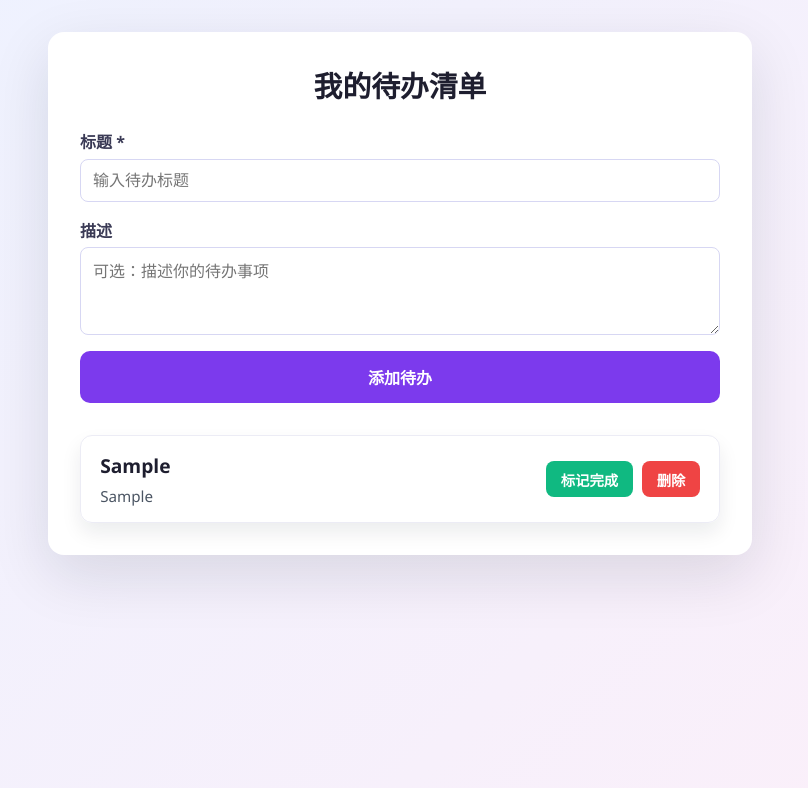
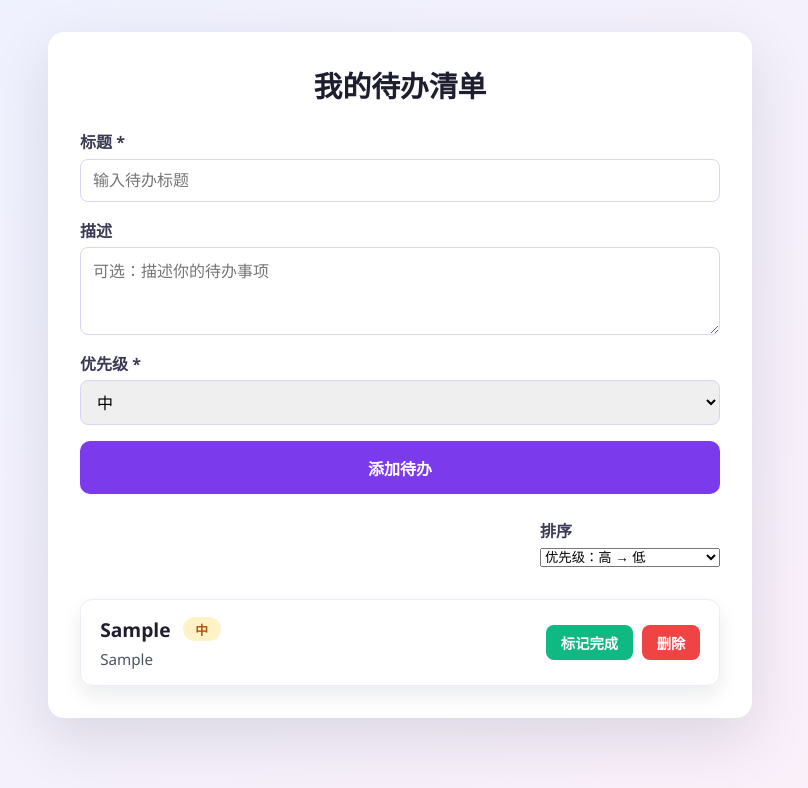
Before and after one commit to kiwi100/todo-list, a React (Create React App) app: page / in a window 1280 px wide. Both pictures are taken after typing "Sample", "Sample" into the empty fields and a click on the button "添加待办". Shown: the top 788 px of the page, without its empty margins (240-1048 px from the left). Built offline with nearby package versions, Linux system fonts and the light colour scheme.

Commit message:
feat: 添加优先级

```diff
--- a/src/App.css
+++ b/src/App.css
@@ -40,7 +40,8 @@
 }
 
 .todo-form input,
-.todo-form textarea {
+.todo-form textarea,
+.todo-form select {
   border: 1px solid #d7d7f3;
   border-radius: 8px;
   padding: 0.6rem 0.75rem;
@@ -51,7 +52,8 @@
 }
 
 .todo-form input:focus,
-.todo-form textarea:focus {
+.todo-form textarea:focus,
+.todo-form select:focus {
   outline: none;
   border-color: #7c3aed;
   box-shadow: 0 0 0 3px rgba(124, 58, 237, 0.15);
@@ -72,6 +74,25 @@
 .todo-form button:hover {
   transform: translateY(-1px);
   box-shadow: 0 12px 24px rgba(124, 58, 237, 0.25);
+}
+
+.sort-toolbar {
+  margin-top: 1.5rem;
+  display: flex;
+  justify-content: flex-end;
+}
+
+.sort-toolbar label {
+  display: flex;
+  flex-direction: column;
+  gap: 0.35rem;
+  font-weight: 600;
+  color: #3a3a55;
+}
+
+.sort-toolbar select {
+  min-width: 180px;
+  cursor: pointer;
 }
 
 .todo-list {
@@ -100,6 +121,13 @@
 .todo-item.completed {
   border-color: #c6f6d5;
   background-color: #f0fff4;
+}
+
+.todo-headline {
+  display: flex;
+  align-items: center;
+  gap: 0.75rem;
+  flex-wrap: wrap;
 }
 
 .todo-content h2 {
@@ -150,6 +178,29 @@
   opacity: 0.9;
 }
 
+.priority-chip {
+  border-radius: 999px;
+  padding: 0.15rem 0.8rem;
+  font-size: 0.8rem;
+  font-weight: 600;
+  text-transform: uppercase;
+}
+
+.priority-high {
+  background-color: #fee2e2;
+  color: #b91c1c;
+}
+
+.priority-medium {
+  background-color: #fef3c7;
+  color: #b45309;
+}
+
+.priority-low {
+  background-color: #dcfce7;
+  color: #047857;
+}
+
 @media (max-width: 640px) {
   .todo-card {
     padding: 1.5rem;
--- a/src/App.js
+++ b/src/App.js
@@ -1,10 +1,18 @@
-import { useState } from 'react';
+import { useMemo, useState } from 'react';
 import './App.css';
+import TodoItem from './components/TodoItem';
+import {
+  DEFAULT_PRIORITY,
+  PRIORITY_OPTIONS,
+  PRIORITY_RANK,
+} from './constants';
 
 function App() {
   const [todos, setTodos] = useState([]);
   const [title, setTitle] = useState('');
   const [description, setDescription] = useState('');
+  const [priority, setPriority] = useState(DEFAULT_PRIORITY);
+  const [sortOrder, setSortOrder] = useState('desc');
 
   const handleAddTodo = (event) => {
     event.preventDefault();
@@ -21,11 +29,13 @@ function App() {
       title: trimmedTitle,
       description: trimmedDescription,
       completed: false,
+      priority,
     };
 
     setTodos((prev) => [newTodo, ...prev]);
     setTitle('');
     setDescription('');
+    setPriority(DEFAULT_PRIORITY);
   };
 
   const toggleTodo = (id) => {
@@ -39,6 +49,20 @@ function App() {
   const deleteTodo = (id) => {
     setTodos((prev) => prev.filter((todo) => todo.id !== id));
   };
+
+  const sortedTodos = useMemo(() => {
+    const direction = sortOrder === 'desc' ? 1 : -1;
+
+    return [...todos].sort((a, b) => {
+      const priorityDiff = PRIORITY_RANK[b.priority] - PRIORITY_RANK[a.priority];
+
+      if (priorityDiff !== 0) {
+        return priorityDiff * direction;
+      }
+
+      return (b.id - a.id) * direction;
+    });
+  }, [todos, sortOrder]);
 
   return (
     <div className="app-shell">
@@ -64,39 +88,46 @@ function App() {
               rows={3}
             />
           </label>
+          <label>
+            优先级 *
+            <select
+              value={priority}
+              onChange={(event) => setPriority(event.target.value)}
+            >
+              {PRIORITY_OPTIONS.map((option) => (
+                <option key={option.value} value={option.value}>
+                  {option.label}
+                </option>
+              ))}
+            </select>
+          </label>
           <button type="submit">添加待办</button>
         </form>
 
+        <div className="sort-toolbar">
+          <label>
+            排序
+            <select
+              value={sortOrder}
+              onChange={(event) => setSortOrder(event.target.value)}
+            >
+              <option value="desc">优先级：高 → 低</option>
+              <option value="asc">优先级：低 → 高</option>
+            </select>
+          </label>
+        </div>
+
         <section className="todo-list">
-          {todos.length === 0 ? (
+          {sortedTodos.length === 0 ? (
             <p className="empty-hint">暂无待办，开始添加吧！</p>
           ) : (
-            todos.map((todo) => (
-              <article
+            sortedTodos.map((todo) => (
+              <TodoItem
                 key={todo.id}
-                className={`todo-item ${todo.completed ? 'completed' : ''}`}
-              >
-                <div className="todo-content">
-                  <h2>{todo.title}</h2>
-                  {todo.description && <p>{todo.description}</p>}
-                </div>
-                <div className="todo-actions">
-                  <button
-                    type="button"
-                    className="toggle"
-                    onClick={() => toggleTodo(todo.id)}
-                  >
-                    {todo.completed ? '标记未完成' : '标记完成'}
-                  </button>
-                  <button
-                    type="button"
-                    className="delete"
-                    onClick={() => deleteTodo(todo.id)}
-                  >
-                    删除
-                  </button>
-                </div>
-              </article>
+                todo={todo}
+                onToggle={toggleTodo}
+                onDelete={deleteTodo}
+              />
             ))
           )}
         </section>
--- /dev/null
+++ b/src/components/TodoItem.js
@@ -0,0 +1,34 @@
+import { PRIORITY_LABEL } from '../constants';
+
+function TodoItem({ todo, onToggle, onDelete }) {
+  return (
+    <article
+      className={`todo-item ${todo.completed ? 'completed' : ''}`}
+      data-priority={todo.priority}
+    >
+      <div className="todo-content">
+        <div className="todo-headline">
+          <h2>{todo.title}</h2>
+          <span className={`priority-chip priority-${todo.priority}`}>
+            {PRIORITY_LABEL[todo.priority] ?? '未知'}
+          </span>
+        </div>
+        {todo.description && <p>{todo.description}</p>}
+      </div>
+      <div className="todo-actions">
+        <button
+          type="button"
+          className="toggle"
+          onClick={() => onToggle(todo.id)}
+        >
+          {todo.completed ? '标记未完成' : '标记完成'}
+        </button>
+        <button type="button" className="delete" onClick={() => onDelete(todo.id)}>
+          删除
+        </button>
+      </div>
+    </article>
+  );
+}
+
+export default TodoItem;
--- /dev/null
+++ b/src/constants.js
@@ -0,0 +1,19 @@
+export const PRIORITY_OPTIONS = [
+  { value: 'high', label: '高' },
+  { value: 'medium', label: '中' },
+  { value: 'low', label: '低' },
+];
+
+export const PRIORITY_LABEL = PRIORITY_OPTIONS.reduce((result, option) => {
+  result[option.value] = option.label;
+  return result;
+}, {});
+
+export const PRIORITY_RANK = PRIORITY_OPTIONS.reduce((result, option, index) => {
+  result[option.value] = PRIORITY_OPTIONS.length - index;
+  return result;
+}, {});
+
+export const DEFAULT_PRIORITY =
+  PRIORITY_OPTIONS.find((option) => option.value === 'medium')?.value ||
+  PRIORITY_OPTIONS[0].value;
```
Also changed, not shown: 1 other file (tests, documents, lock files or other folders).
